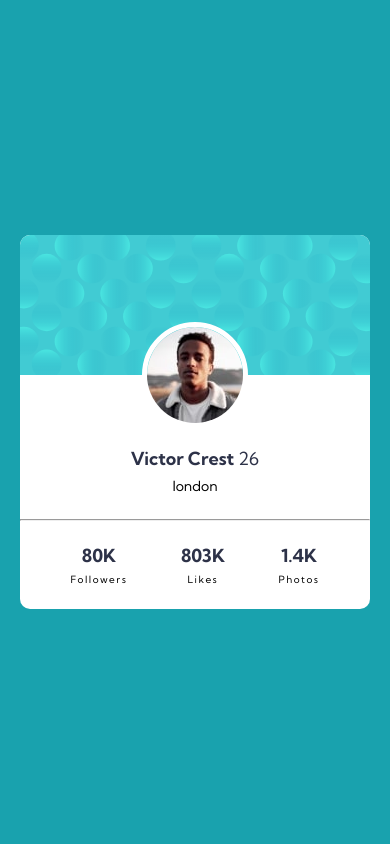
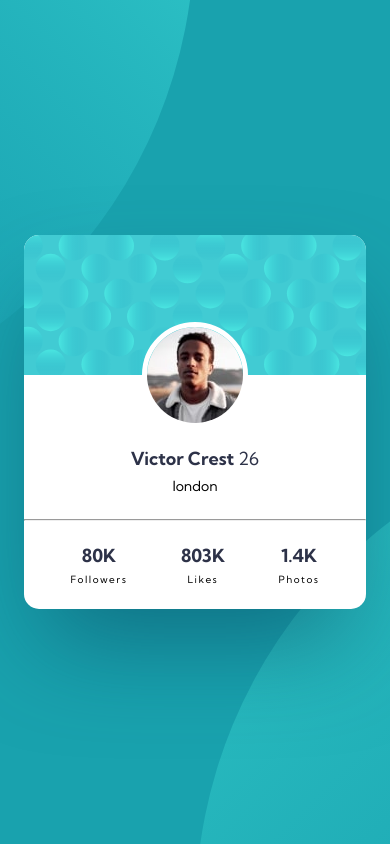
Before and after one commit to Rezzak48/Profile-card-component, a plain HTML site: page index.html in a window 390 px wide. Drawn offline with Linux system fonts and the light colour scheme.

Commit message:
Design is Done | Responsive

```diff
--- a/css/base.css
+++ b/css/base.css
@@ -2,9 +2,6 @@
   box-sizing: border-box;
   padding: 0;
   margin: 0;
-}
-body {
-  font-family: "Kumbh Sans", sans-serif;
 }
 :root {
   /* ## Colors */
@@ -15,85 +12,21 @@ body {
   --bodyTextColor: hsl(228, 10%, 47%);
 
   /* ### Neutral */
-  --Darkgray: hsl(0, 0%, 59%);
+  --hrColor: hsl(0, 0%, 59%);
 
   /* ## Typography */
-  --headingSize: 18px;
+  --headingSize: 1.125rem;
   --normalFontWeight: 400;
   --bolderFontWeight: 700;
+
+  --radius: 0.9375rem;
 }
-h1,
-h2 {
-  font-size: var(--headingSize);
-  color: var(--headingColor);
-  font-weight: var(--bolderFontWeight);
-  margin: 0;
-  padding-bottom: 8px;
+body {
+  font-family: "Kumbh Sans", sans-serif;
+  background-color: var(--pageBackgound);
+  background-image: url(../images/bg-pattern-top.svg),
+    url(../images/bg-pattern-bottom.svg);
+  background-blend-mode: normal;
+  background-repeat: no-repeat, no-repeat;
+  background-position: bottom 50vh right 50vw, top 50vh left 50vw;
 }
-
-main {
-  display: flex;
-  justify-content: center;
-  align-items: center;
-  min-height: 100vh;
-  min-width: 100vw;
-  background-color: var(--pageBackgound);
-  /* background-repeat: no-repeat;
-  background-position: left 204.71px top 669.84px;
-  background-image: url(../images/bg-pattern-top.svg); */
-}
-
-.card {
-  width: 350px;
-  height: 374px;
-  background-color: white;
-  border-radius: 10px;
-}
-.cardTopBackground {
-  width: 100%;
-  height: 140px;
-  background-color: var(--cardBackgound);
-  background-image: url(../images/bg-pattern-card.svg);
-  mix-blend-mode: normal;
-  display: flex;
-  justify-content: center;
-  align-items: flex-end;
-  border-top-right-radius: 10px;
-  border-top-left-radius: 10px;
-}
-.card img {
-  border-radius: 50%;
-  transform: translate(0, 50%);
-  border: 5px solid #ffffff;
-}
-.heading {
-  display: flex;
-  flex-direction: column;
-  align-items: center;
-  margin-top: 74px;
-}
-.heading .age {
-  font-weight: var(--normalFontWeight);
-}
-.heading .city {
-  font-weight: var(--normalFontWeight);
-  font-size: 14px;
-}
-hr {
-  margin-top: 25px;
-  margin-bottom: 25px;
-}
-.stats {
-  display: flex;
-  justify-content: space-between;
-  align-items: center;
-  text-align: center;
-  max-width: 249px;
-  margin-left: auto;
-  margin-right: auto;
-}
-.stats p {
-  text-transform: capitalize;
-  font-size: 10px;
-  letter-spacing: 1.5px;
-}
--- /dev/null
+++ b/css/main.css
@@ -0,0 +1,78 @@
+main {
+  display: flex;
+  justify-content: center;
+  align-items: center;
+  min-height: 100vh;
+  min-width: 100vw;
+}
+h1,
+h2 {
+  font-size: var(--headingSize);
+  color: var(--headingColor);
+  font-weight: var(--bolderFontWeight);
+  margin: 0;
+  padding-bottom: 0.5rem;
+}
+.card {
+  max-width: 21.875rem;
+  width: 100%;
+  height: 23.375rem;
+  max-height: 100%;
+  margin-left: 1.5rem;
+  margin-right: 1.5rem;
+  background-color: white;
+  border-radius: var(--radius);
+  /* offset-x | offset-y | blur-radius | spread-radius | color */
+  box-shadow: 0rem 3.125rem 6.25rem -1.25rem rgba(8, 70, 94, 0.55);
+  -webkit-box-shadow: 0rem 3.125rem 6.25rem -1.25rem rgba(8, 70, 94, 0.55);
+  -moz-box-shadow: 0rem 3.125rem 6.25rem -1.25rem rgba(8, 70, 94, 0.55);
+}
+.cardTopBackground {
+  width: 100%;
+  height: 8.75rem;
+  background-color: var(--cardBackgound);
+  background-image: url(../images/bg-pattern-card.svg);
+  mix-blend-mode: normal;
+  display: flex;
+  justify-content: center;
+  align-items: flex-end;
+  border-top-right-radius: var(--radius);
+  border-top-left-radius: var(--radius);
+}
+.card img {
+  border-radius: 50%;
+  transform: translate(0, 50%);
+  border: 0.3125rem solid #ffffff;
+}
+.heading {
+  display: flex;
+  flex-direction: column;
+  align-items: center;
+  margin-top: 4.625rem;
+}
+.heading .age {
+  font-weight: var(--normalFontWeight);
+}
+.heading .city {
+  font-weight: var(--normalFontWeight);
+  font-size: 0.875rem;
+}
+hr {
+  color: var(--hrColor);
+  margin-top: 1.5625rem;
+  margin-bottom: 1.5625rem;
+}
+.stats {
+  display: flex;
+  justify-content: space-between;
+  align-items: center;
+  text-align: center;
+  max-width: 15.5625rem;
+  margin-left: auto;
+  margin-right: auto;
+}
+.stats p {
+  text-transform: capitalize;
+  font-size: 0.625rem;
+  letter-spacing: 0.0938rem;
+}
--- a/index.html
+++ b/index.html
@@ -6,6 +6,7 @@
     <meta name="viewport" content="width=device-width, initial-scale=1.0" />
     <link rel="stylesheet" href="css/normalize.css" />
     <link rel="stylesheet" href="css/base.css" />
+    <link rel="stylesheet" href="css/main.css" />
     <link rel="preconnect" href="https://fonts.googleapis.com" />
     <link rel="preconnect" href="https://fonts.gstatic.com" crossorigin />
     <link
```
